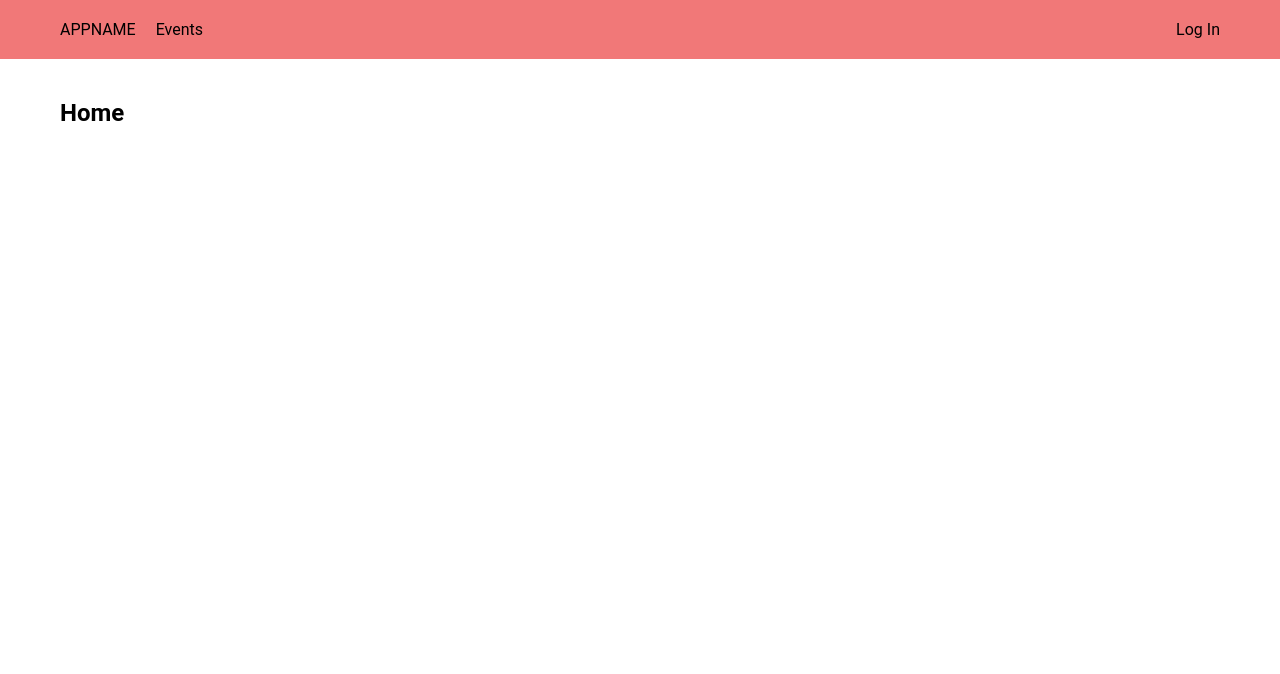
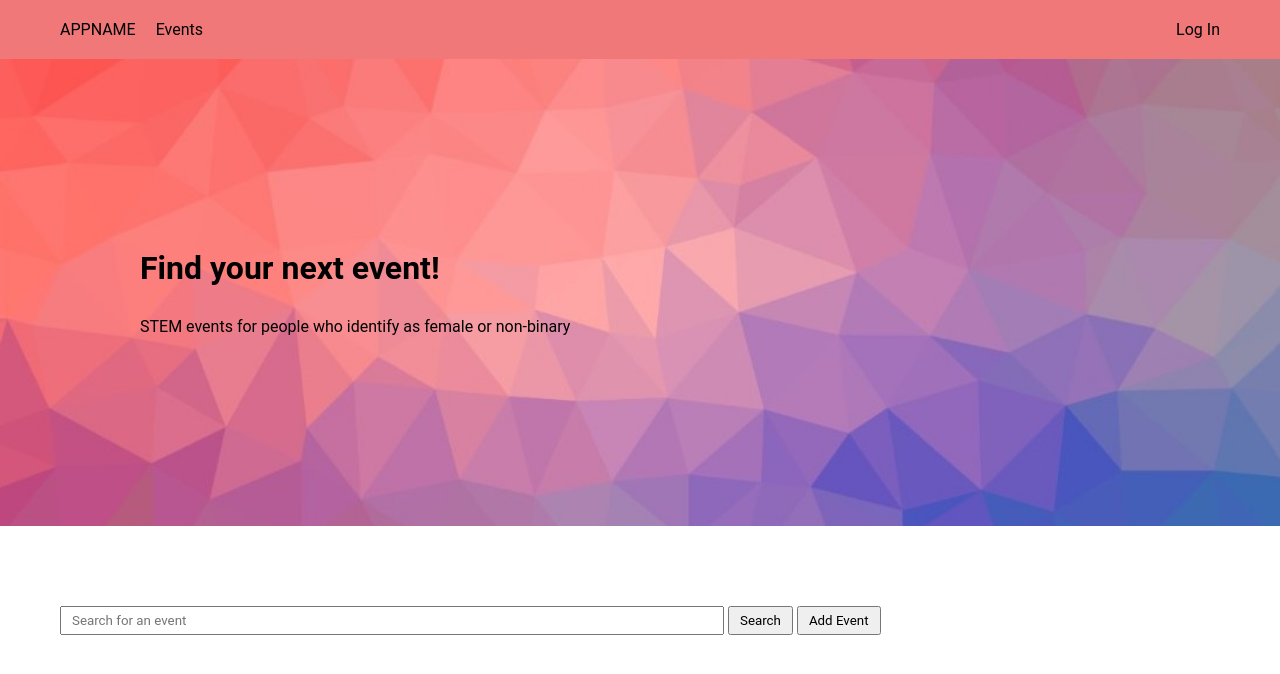
Before and after one commit to MiniCube11/iohacks2022, a Flask app: page / in a window 1280 px wide. Shown: the top 674 px of the page. Run offline with Flask 2, Linux system fonts and the light colour scheme; data that the repository does not hold is empty.

Commit message:
Improve home page

```diff
--- a/app/static/css/style.css
+++ b/app/static/css/style.css
@@ -35,6 +35,7 @@
 
 .main {
     margin: 40px var(--margin-side);
+    margin-bottom: 100px;
 }
 
 .main p {
@@ -128,3 +129,18 @@ form textarea {
     justify-content: center;
     align-items: center;
 }
+
+.promo-container {
+    padding: 190px calc(var(--margin-side) + 80px);
+    margin-bottom: 80px;
+    background-image: url("../img/bg.jpg");
+    background-position: center;
+    background-repeat: no-repeat;
+    background-size: cover;
+    background-color: aliceblue;
+}
+
+.promo {
+    font-size: 2em;
+    margin-bottom: 30px;
+}
--- /dev/null
+++ b/app/templates/main/events_list.html
@@ -0,0 +1,17 @@
+<input class="search" placeholder="Search for an event">
+<button class="nav-button">Search</button>
+<a href="{{ url_for('events.add_event') }}"><button class="nav-button">Add Event</button></a>
+<div class="events">
+    {% for event in events %}
+    <a href="{{ url_for('events.event_detail', _id=event.id) }}">
+        <div class="event-container">
+            <b>{{ event.title }}</b>
+            <div class="event-right">
+                <p>{{ event.organizer }}</p>
+                <p>{{ event.event_type }}</p>
+                <p>{{ format_date(event.date) }}</p>
+            </div>
+        </div>
+    </a>
+    {% endfor %}
+</div>
--- a/app/templates/main/index.html
+++ b/app/templates/main/index.html
@@ -1,7 +1,11 @@
 {% extends "base.html" %}
 
 {% block content %}
+<div class="promo-container">
+    <h2 class="promo">Find your next event!</h2>
+    <p>STEM events for people who identify as female or non-binary</p>
+</div>
 <div class="main">
-    <h2>Home</h2>
+    {% include "main/events_list.html" %}
 </div>
 {% endblock %}
--- a/app/views/main.py
+++ b/app/views/main.py
@@ -4,17 +4,18 @@ from app.models import Event
 bp = Blueprint('main', __name__)
 
 
+def format_date(date):
+    months = ['', "Jan", "Feb", "Mar", "Apr", "May", "Jun", "Jul", "Aug", "Sep", "Oct", "Nov", "Dec"]
+    return f"{months[date.month]} {date.day}"
+
+
 @bp.route('/')
 def index():
-    return render_template('main/index.html')
+    _events = Event.query.all()
+    return render_template('main/index.html', events=_events, format_date=format_date)
 
 
 @bp.route('/events')
 def events():
     _events = Event.query.all()
-
-    def format_date(date):
-        months = ['', "Jan", "Feb", "Mar", "Apr", "May", "Jun", "Jul", "Aug", "Sep", "Oct", "Nov", "Dec"]
-        return f"{months[date.month]} {date.day}"
-
     return render_template('main/events.html', events=_events, format_date=format_date)
```
Also changed, not shown: app/templates/main/events.html (+1 -17 lines), app/static/img/bg.jpg (added).
